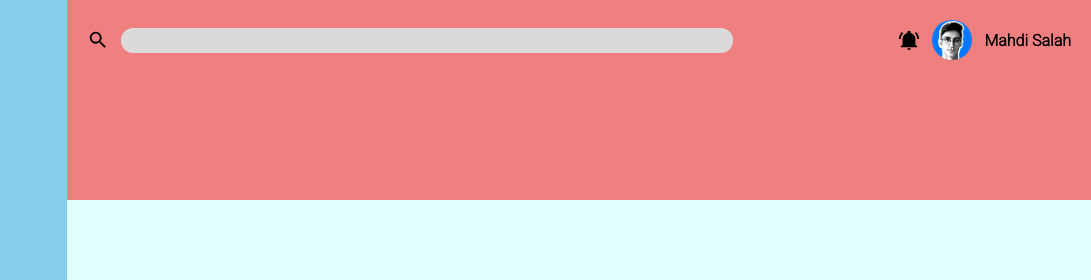
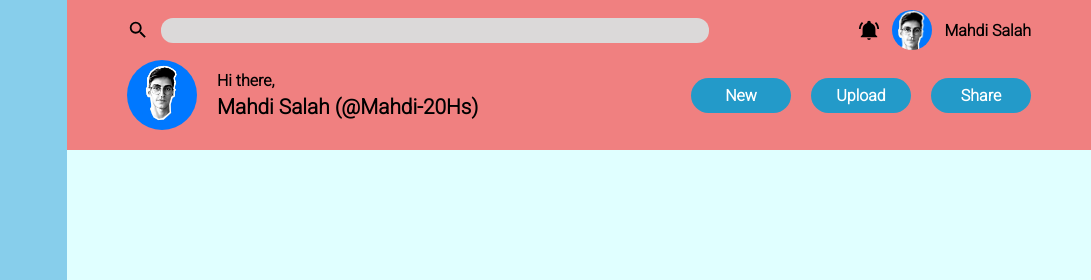
Before and after one commit to Mahdi-20Hs/Admin-Dashboard, a plain HTML site: page index.html in a window 1280 px wide. Shown: the top 280 px of the page, 189-1280 px from the left. Drawn offline with Linux system fonts and the light colour scheme.

Commit message:
built grid layout for .account

```diff
--- a/index.html
+++ b/index.html
@@ -64,7 +64,16 @@
       <div class="profile-img"></div>
       <div>Mahdi Salah</div>
     </div>
-    <div class="account"></div>
+    <div class="account">
+      <div class="account-img"></div>
+      <div class="account-info">
+        <h4>Hi there,</h4>
+        <h1>Mahdi Salah (@Mahdi-20Hs)</h1>
+      </div>
+      <button>New</button>
+      <button>Upload</button>
+      <button>Share</button>
+    </div>
   </div>
   <div class="main-container"></div>
 </body>
--- a/styles.css
+++ b/styles.css
@@ -59,7 +59,8 @@ body{
   display: grid;
   grid-template-columns: 1fr;
   grid-template-rows: 1fr 3fr;
-  padding: 20px;
+  padding: 10px 60px;
+  height: 150px;
 }
 .tools{
   display: grid;
@@ -77,6 +78,44 @@ body{
   background-color: rgb(219, 217, 217);
   outline: none;
 }
+.account{
+  display: grid;
+  grid-template-columns: auto 1fr auto auto auto;
+  grid-template-rows: 1fr;
+  align-items: center;
+  gap: 20px;
+}
+.account-img{
+  width: 70px;
+  height: 70px;
+  background-image: url(./assets/photo_2022-06-26_12-17-17.jpg);
+  background-size: cover;
+  border-radius: 50%;
+}
+.account button{
+  border: none;
+  background-color: rgb(35, 154, 201);
+  color: white;
+  padding: 8px 16px;
+  border-radius: 20px;
+  font-weight: bold;
+  width: 100px;
+  height: auto;
+  cursor: pointer;
+}
+.account-info{
+  display: grid;
+  grid-template-columns: 1fr;
+  grid-template-rows: 1fr 1fr;
+
+  font-weight: bold;
+}
+.account-info h1{
+  font-size: 1.3rem;
+}
+.account-info h4{
+  font-size: 1rem;
+}
 .profile-img{
   width: 40px;
   height: 40px;
```
